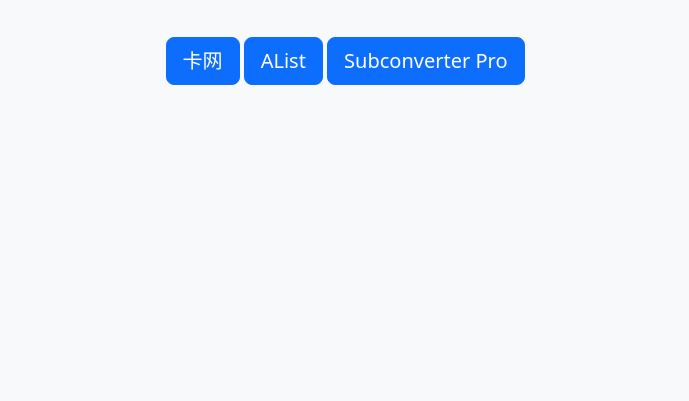
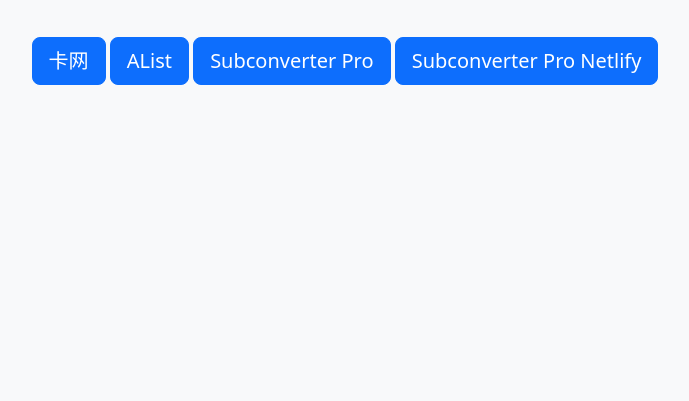
Before and after one commit to ItsFimall/itsfimall.github.io, a plain HTML site: page index.html in a window 1280 px wide. Shown: the part 399-800 px from the top of the page, without its empty margins (295-984 px from the left). Drawn offline with nearby package versions, Linux system fonts and the light colour scheme.

Commit message:
Update index.html

```diff
--- a/index.html
+++ b/index.html
@@ -24,6 +24,7 @@
         <a href="http://103.82.52.139:8000" class="btn btn-primary btn-lg mt-4" role="button" target="_blank">卡网</a>
         <a href="http://103.82.52.139:5244" class="btn btn-primary btn-lg mt-4" role="button" target="_blank">AList</a>
         <a href="http://103.82.52.139:88" class="btn btn-primary btn-lg mt-4" role="button" target="_blank">Subconverter Pro</a>
+        <a href="https://fimall-sub-web.netlify.app/" class="btn btn-primary btn-lg mt-4" role="button" target="_blank">Subconverter Pro Netlify</a>
     </div>
 
     <!-- 引入Bootstrap JavaScript (可选) -->
```
